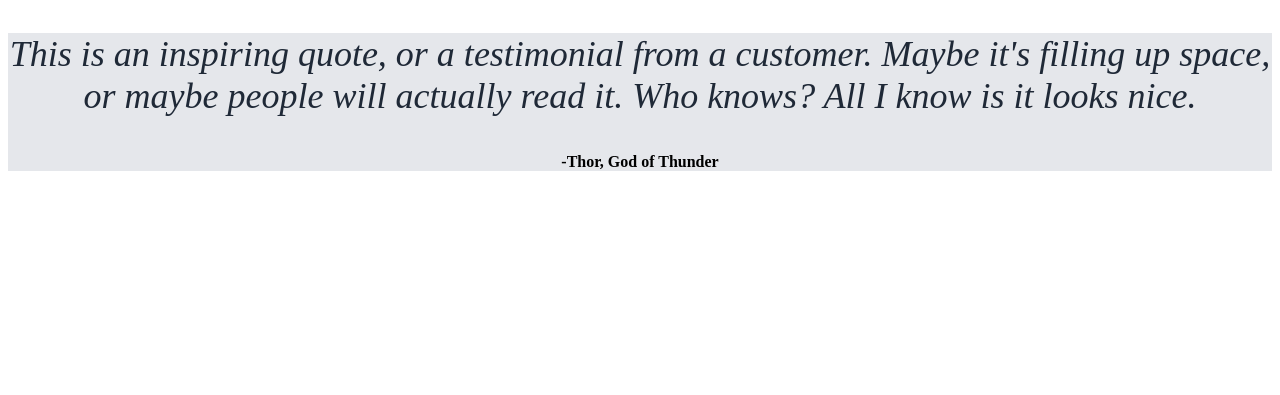
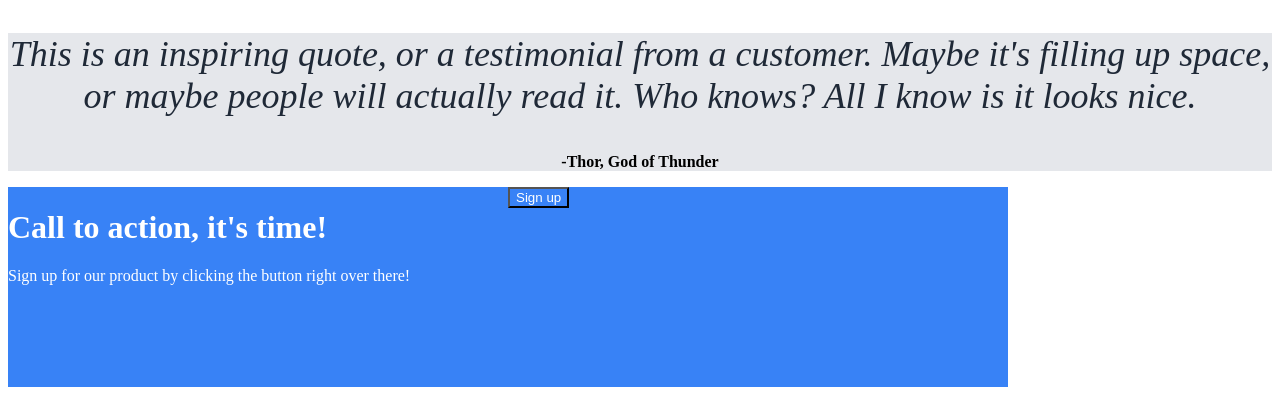
Before and after one commit to alex-badila/landing-page, a plain HTML site: page index.html in a window 1280 px wide. Shown: the part 936-1331 px from the top of the page. Before the commit the page ends 1123 px from the top, so only its background shows below. Drawn offline with Linux system fonts and the light colour scheme.

Commit message:
Added the call to action section with the sign up button

```diff
--- a/index.html
+++ b/index.html
@@ -50,5 +50,16 @@
         <p class="quote"><em>This is an inspiring quote, or a testimonial from a customer. Maybe it's filling up space, or maybe people will actually read it. Who knows? All I know is it looks nice.</em></p>
         <p class="attribution"><b>-Thor, God of Thunder</b></p>
     </div>
+    <div class="container-4">
+        <div class="subcontainer-3">
+            <div class="sign-up-text">
+                <h1 class="sign-up-title"><b>Call to action, it's time!</b></h1>
+                <p class="sign-up-text">Sign up for our product by clicking the button right over there!</p>
+            </div>
+            <div class="sign-up-button">
+                <button>Sign up</button>
+            </div>
+        </div>
+    </div>
 </body>
 </html>
--- a/style.css
+++ b/style.css
@@ -53,7 +53,7 @@ button {
     flex: 1;
 }
 
-.container-2 {
+.container-2, .container-4 {
     background-color: white;
 }
 
@@ -92,3 +92,19 @@ button {
     font-style: bold;
     text-align: center;
 }
+
+.subcontainer-3 {
+    background-color: #3882f6;
+    color: white;
+    height: 200px;
+    width: 1000px;
+    display: flex;
+}
+
+.sign-up-text {
+    flex: 1;
+}
+
+.sign-up-button {
+    flex: 1;
+}
```
